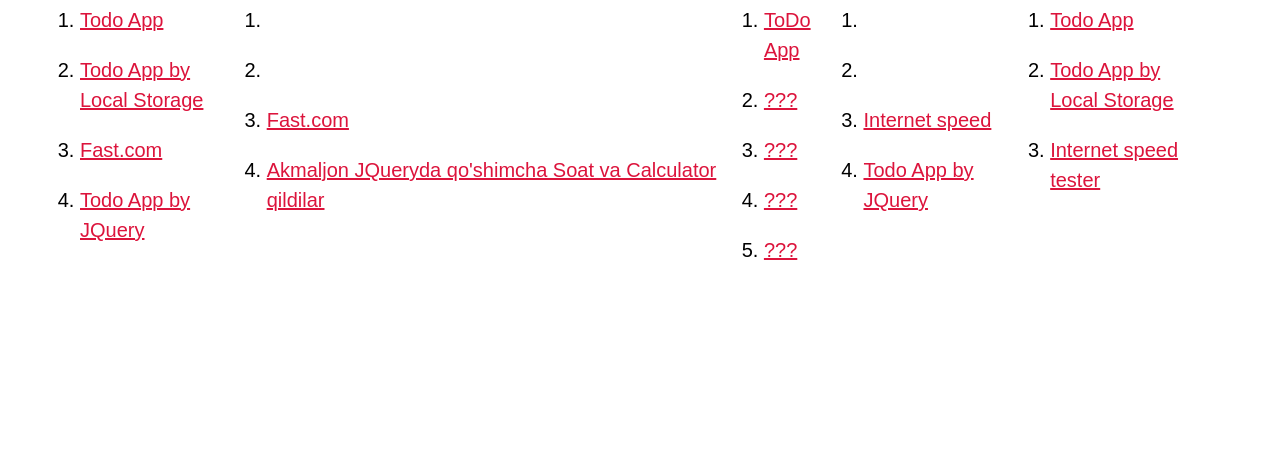
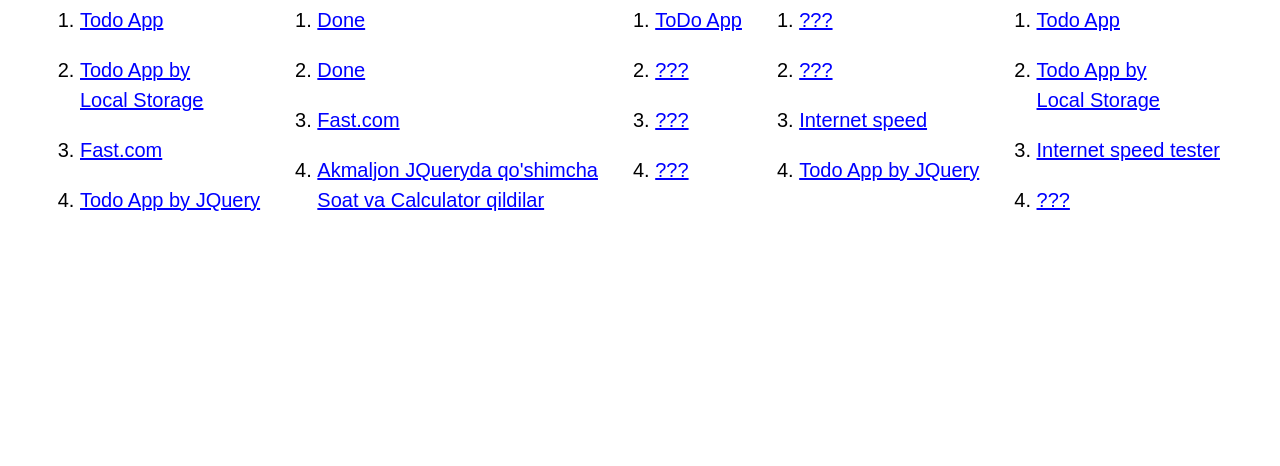
Before and after one commit to abdurashid-juraev/Angular-Devs, a plain HTML site: page index.html in a window 1280 px wide. Shown: the part 334-800 px from the top of the page. Drawn offline with Linux system fonts and the light colour scheme.

Commit message:
fix tasks

```diff
--- a/assets/style/style.css
+++ b/assets/style/style.css
@@ -81,7 +81,7 @@
 }
 
 .task {
-  color: crimson;
+  color: blue;
   line-height: 1.5;
 }
 
--- a/index.html
+++ b/index.html
@@ -31,12 +31,13 @@
 					<li>
 						<a class="name" href="https://t.me/akmaljondev_2" target="_blank">Akmal</a>
 						<ol class="p-menu">
-							<li><a class="task" href="#!"></a></li>
-							<li><a class="task" href=""></a></li>
+							<li><a class="task" href="#!">Done</a></li>
+							<li><a class="task" href="">Done</a></li>
 							<li><a class="task" href="https://endearing-biscochitos-f0c635.netlify.app/" target="_blank">Fast.com</a>
 							</li>
 							<li>
-								<a class="task" href="https://wondrous-tartufo-684571.netlify.app/">Akmaljon JQueryda qo'shimcha Soat va
+								<a class="task" href="https://wondrous-tartufo-684571.netlify.app/">Akmaljon JQueryda qo'shimcha <br>
+									Soat va
 									Calculator qildilar</a>
 							</li>
 							<!-- <li><a class="task" href=""></a></li> -->
@@ -50,17 +51,14 @@
 							</li>
 							<li><a class="task" href="">???</a></li>
 							<li><a class="task" href="">???</a></li>
-
 							<li><a class="task" href="">???</a></li>
-							<li><a class="task" href="">???</a></li>
-
 						</ol>
 					</li>
 					<li>
 						<a class="name" href="https://t.me/Erkinov_097" target="_blank">Erkinov</a>
 						<ol class="p-menu">
-							<li><a class="task" href="#!"></a></li>
-							<li><a class="task" href=""></a></li>
+							<li><a class="task" href="#!">???</a></li>
+							<li><a class="task" href="#!">???</a></li>
 							<li><a class="task" href="https://internet-speed-task.netlify.app" target="_blank">Internet speed</a></li>
 							<li><a class="task" href="https://todo-app-jquery-erkinov.netlify.app/" target="_blank">Todo App by
 									JQuery</a>
@@ -76,6 +74,7 @@
 							</li>
 							<li><a class="task" href="https://lazizgafurov.github.io/huge701/" target="_blank">Internet speed
 									tester</a></li>
+							<li><a class="task" href="#!">???</a></li>
 						</ol>
 					</li>
 				</ul>
```
